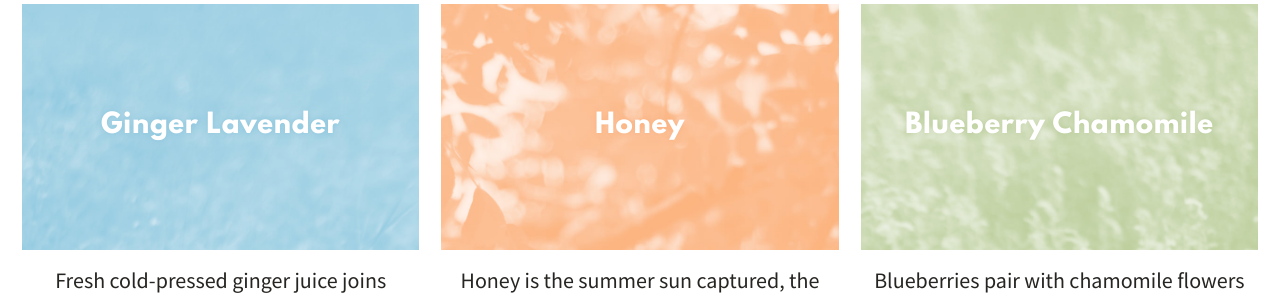
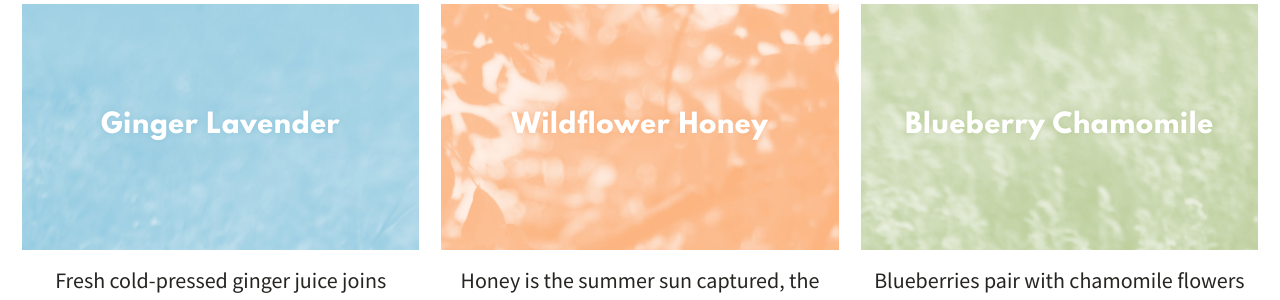
Before and after one commit to cscottmills/polyculturekombucha, a Jekyll site: the page built from flavors/index.html, in a window 1280 px wide. Shown: the part 479-779 px from the top of the page. Built offline with Jekyll 4.4.1, drawn with Linux system fonts in a browser that asks for light colours.

Commit message:
[CONTENT] Update flavor names

```diff
--- a/_includes/flavor_honey.md
+++ b/_includes/flavor_honey.md
@@ -1,4 +1,4 @@
-<h3 class="title orange"><b>Honey</b></h3>
+<h3 class="title orange"><b>Wildflower Honey</b></h3>
 
 Honey is the summer sun captured, the land distilled &mdash; a sacred substance. In this brew, we use raw wildflower honey from [Champion Hill Farm][1]{:target="_blank"}, who keeps hives year-round in fields and meadows all over Leelanau and Benzie Counties. The result is tart, effervescent, and floral.
 
```
